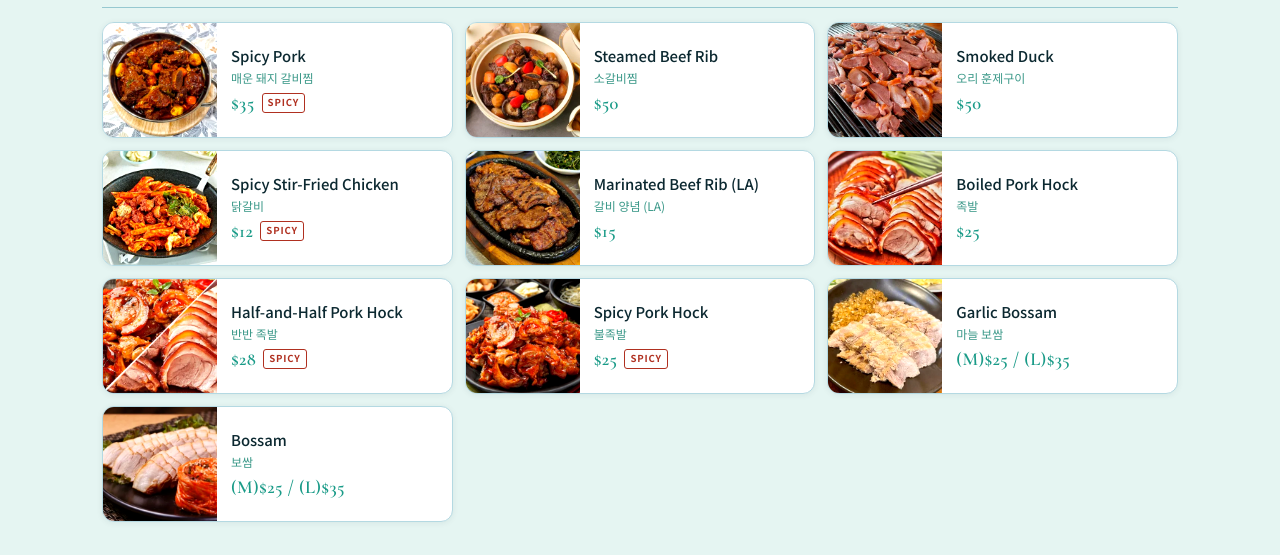
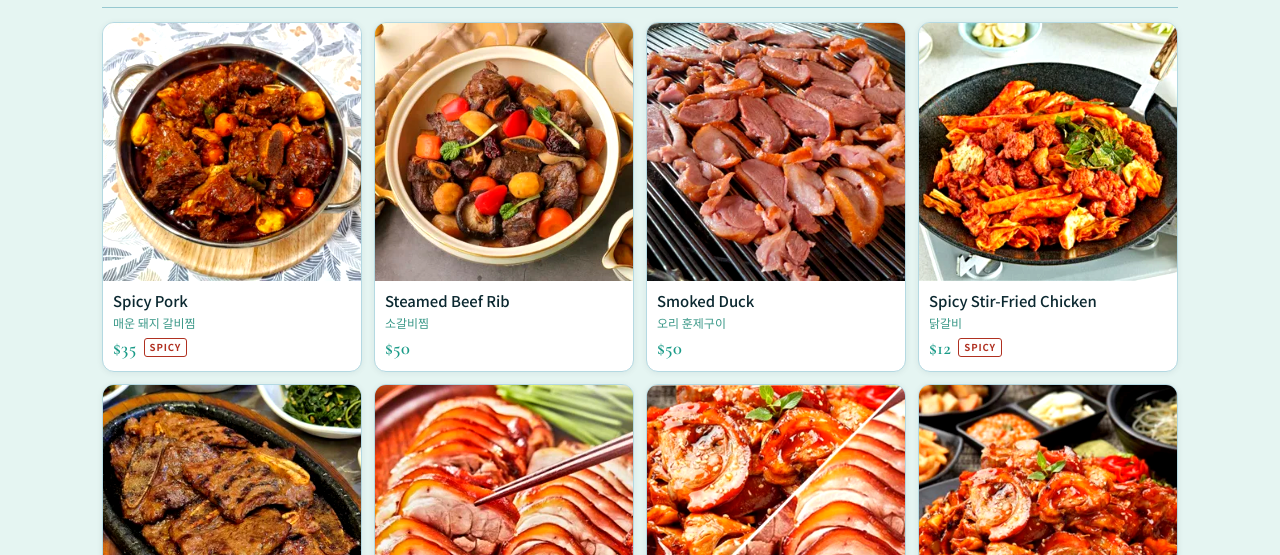
Before and after one commit to Komy007/miga, a plain HTML site: page index.html in a window 1280 px wide. Shown: the part 380-935 px from the top of the page. Drawn offline with nearby package versions, Linux system fonts and the light colour scheme.

Commit message:
feat: 메뉴 리디자인

```diff
--- a/index.html
+++ b/index.html
@@ -154,16 +154,16 @@
     .cat-sub { font-size: .76rem; color: var(--muted); margin-top: 4px; letter-spacing: .02em; }
 
     /* ── GRID ── */
-    .items-grid { display: grid; grid-template-columns: 1fr; gap: 8px; }
+    .items-grid { display: grid; grid-template-columns: 1fr 1fr; gap: 8px; }
     @media (min-width: 680px) {
-      .items-grid { grid-template-columns: 1fr 1fr; gap: 10px; }
-      .card-img-wrap { width: 114px !important; height: 114px !important; }
+      .items-grid { grid-template-columns: 1fr 1fr 1fr; gap: 10px; }
     }
-    @media (min-width: 1040px) { .items-grid { grid-template-columns: 1fr 1fr 1fr; gap: 12px; } }
+    @media (min-width: 1040px) { .items-grid { grid-template-columns: 1fr 1fr 1fr 1fr; gap: 12px; } }
 
     /* ── CARD ── */
     .menu-card {
       display: flex;
+      flex-direction: column;
       background: #fff;
       border-radius: 12px;
       overflow: hidden;
@@ -180,7 +180,7 @@
       .menu-card:hover { transform: translateY(-2px); box-shadow: 0 10px 32px rgba(0,45,60,.14); }
       .menu-card:hover .card-img { transform: scale(1.07); }
     }
-    .card-img-wrap { flex-shrink: 0; width: 104px; height: 104px; overflow: hidden; background: #BCD8DF; }
+    .card-img-wrap { width: 100%; aspect-ratio: 1/1; overflow: hidden; background: #BCD8DF; }
     .card-img {
       width: 100%; height: 100%;
       object-fit: cover; object-position: center;
@@ -188,7 +188,7 @@
       transition: transform .4s;
       filter: brightness(1.04) contrast(1.07) saturate(1.13);
     }
-    .card-body { flex: 1; padding: 12px 14px; display: flex; flex-direction: column; justify-content: center; gap: 3px; min-width: 0; }
+    .card-body { padding: 10px 10px 12px; display: flex; flex-direction: column; justify-content: flex-start; gap: 3px; min-width: 0; }
     .card-name { font-size: .93rem; font-weight: 500; color: var(--text); line-height: 1.4; text-wrap: pretty; }
     .card-sec { font-size: .75rem; color: var(--muted); line-height: 1.3; overflow: hidden; text-overflow: ellipsis; white-space: nowrap; }
     .card-price-row { display: flex; align-items: center; gap: 7px; margin-top: 3px; }
```
